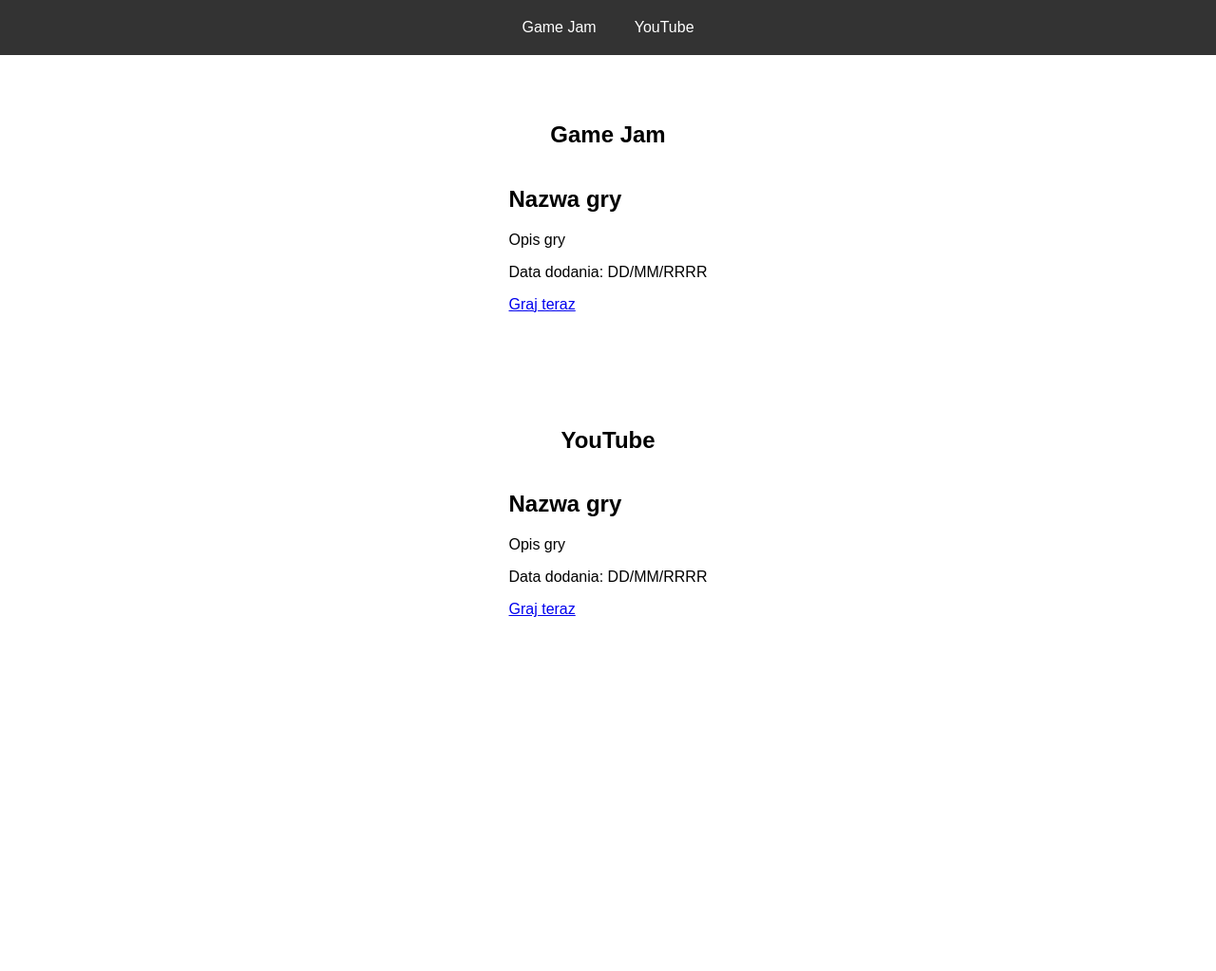
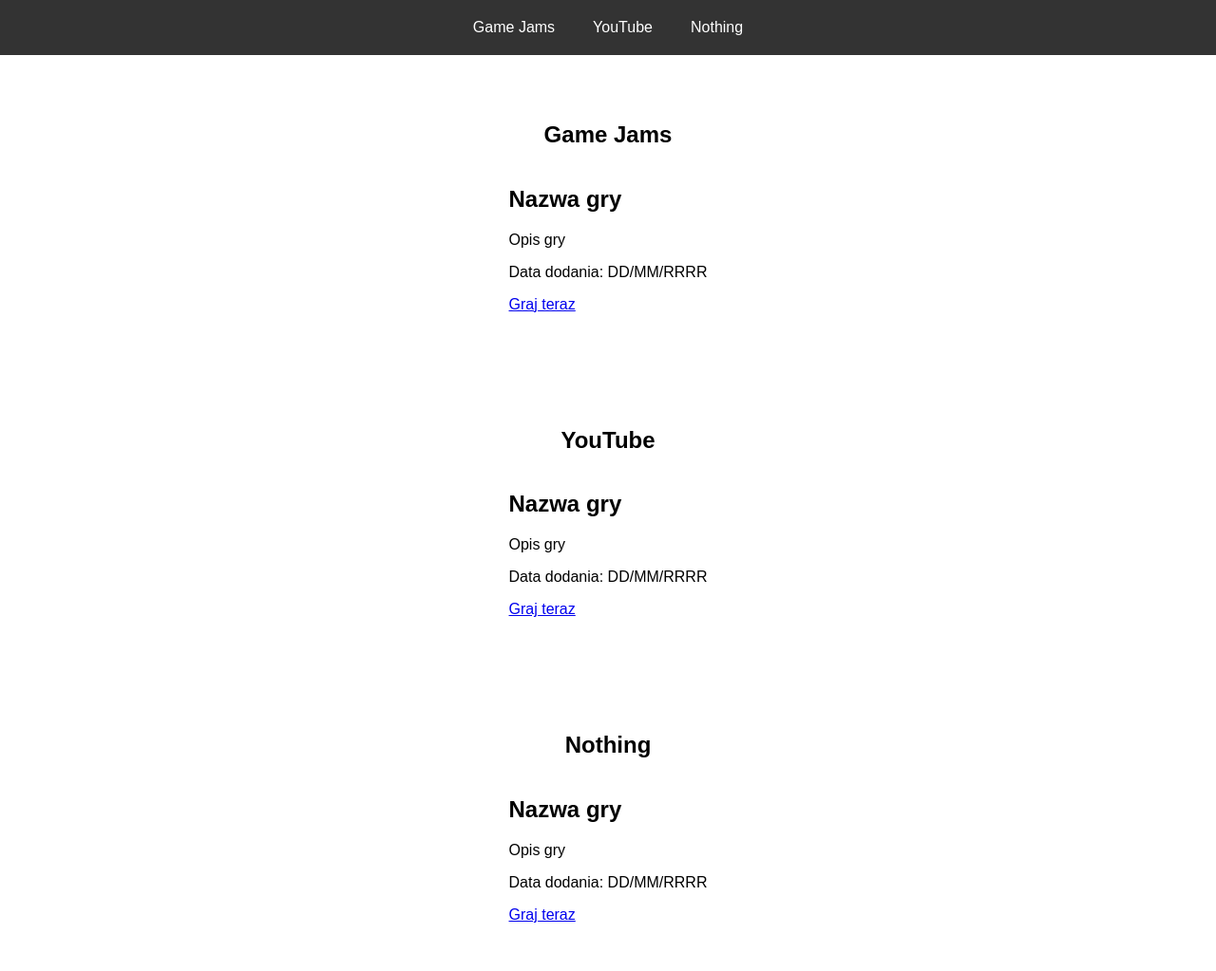
Before and after one commit to LuckyMan612/LuckyMan, a plain HTML site: page myGames/index.html in a window 1280 px wide. Shown: the whole page at 95% size. Before the commit the page ends 800 px from the top, so only its background shows below. Drawn offline with Linux system fonts and the light colour scheme.

Commit message:
Update index.html

```diff
--- a/myGames/index.html
+++ b/myGames/index.html
@@ -8,14 +8,15 @@
   <header>
     <nav>
       <ul>
-        <li><a href="#gamejam">Game Jam</a></li>
+        <li><a href="#gamejam">Game Jams</a></li>
         <li><a href="#youtube">YouTube</a></li>
+        <li><a href="#nothing">Nothing</a></li>
       </ul>
     </nav>
   </header>
 
   <section id="gamejam">
-    <h1>Game Jam</h1>
+    <h1>Game Jams</h1>
     <div class="game-container">
       <!-- Tu będzie kod HTML dla gry -->
 <div class="game">
@@ -39,6 +40,17 @@
 </div>
 
   </section>
+  <section id="nothinf">
+    <h1>Nothing</h1>
+    <!-- Tu będzie kod HTML dla kanału na YouTube -->
+<div class="game">
+  <h2>Nazwa gry</h2>
+  <p>Opis gry</p>
+  <p>Data dodania: DD/MM/RRRR</p>
+  <a href="link do gry">Graj teraz</a>
+</div>
+
+  </section>
 
 </body>
 </html>
```
